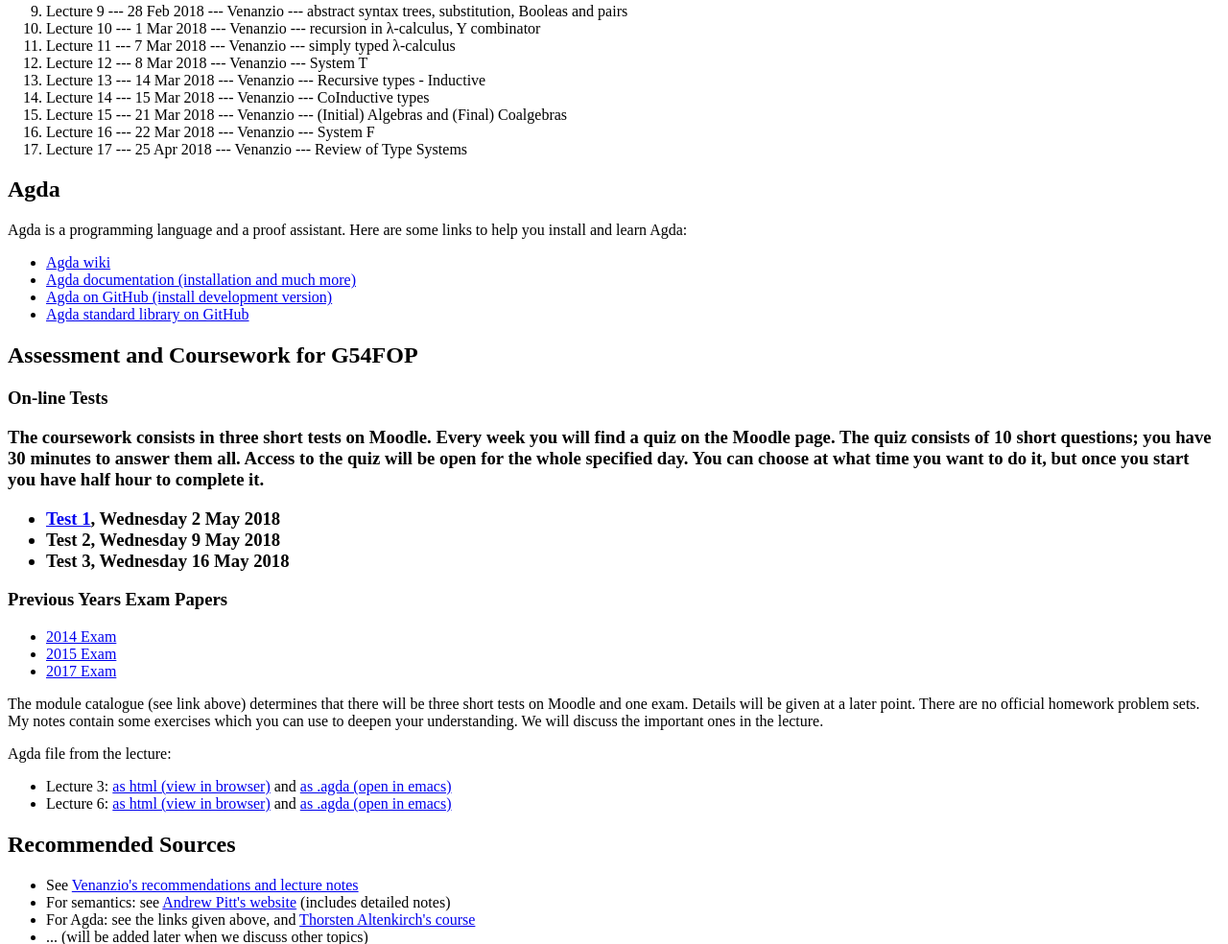
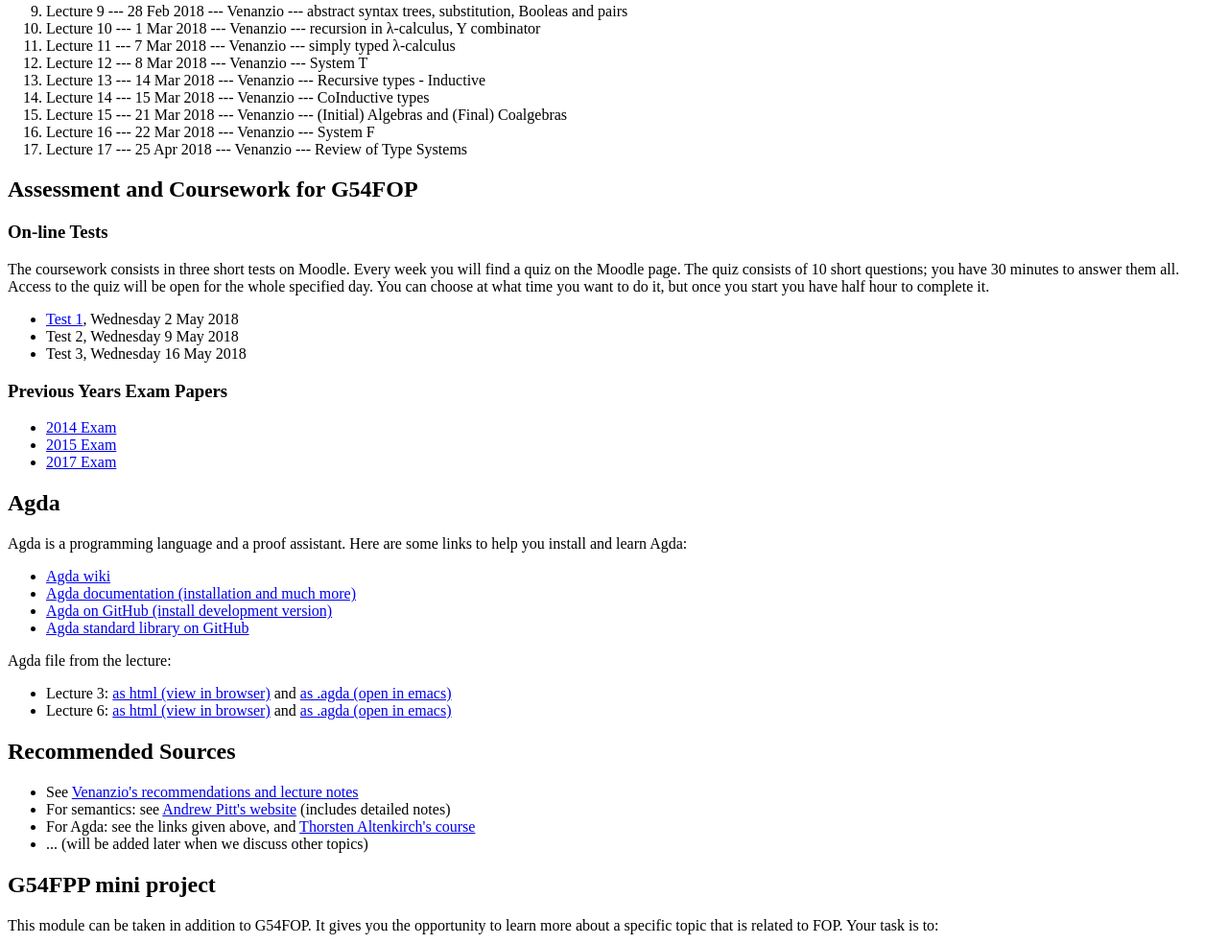
Before and after one commit to nicolaikraus/FOP2018, a plain HTML site: page index.html in a window 1280 px wide. Shown: the part 774-1758 px from the top of the page at 96% size. Drawn offline with Linux system fonts and the light colour scheme.

Commit message:
small correction to assessment section

```diff
--- a/index.html
+++ b/index.html
@@ -81,18 +81,9 @@ Log of the lecture:
 <li> Lecture 17 --- 25 Apr 2018 --- Venanzio --- Review of Type Systems
 </ol>
 
-<h2>Agda</h2>
-Agda is a programming language and a proof assistant.
-Here are some links to help you install and learn Agda:
-<ul>
-<li><a href="http://wiki.portal.chalmers.se/agda/pmwiki.php">Agda wiki</a></li>
-<li><a href="http://agda.readthedocs.io/en/latest/getting-started/index.html">Agda documentation (installation and much more)</a></li>
-<li><a href="https://github.com/agda/agda">Agda on GitHub (install development version)</a></li>
-<li><a href="https://github.com/agda/agda-stdlib">Agda standard library on GitHub</a></li>
-</ul>
 
 <h2>Assessment and Coursework for G54FOP</h2>
-  <h3>On-line Tests<h3>
+  <h3>On-line Tests</h3>
     The coursework consists in three short tests on Moodle.
     Every week you will find a quiz on the Moodle page.
     The quiz consists of 10 short questions; you have 30 minutes to answer them all.
@@ -109,15 +100,16 @@ Here are some links to help you install and learn Agda:
     <li><a href="exam_g54fop_2015.pdf">2015 Exam</a>
     <li><a href="exam_g54fop_2017.pdf">2017 Exam</a>
   </ul>
-<p>
-The module catalogue (see link above) determines that there will be three short tests on Moodle and one exam.
-Details will be given at a later point.
 
-There are no official homework problem sets.
-My notes contain some exercises which you can use to deepen your understanding.
-We will discuss the important ones in the lecture.
-</p>
-
+<h2>Agda</h2>
+Agda is a programming language and a proof assistant.
+Here are some links to help you install and learn Agda:
+<ul>
+<li><a href="http://wiki.portal.chalmers.se/agda/pmwiki.php">Agda wiki</a></li>
+<li><a href="http://agda.readthedocs.io/en/latest/getting-started/index.html">Agda documentation (installation and much more)</a></li>
+<li><a href="https://github.com/agda/agda">Agda on GitHub (install development version)</a></li>
+<li><a href="https://github.com/agda/agda-stdlib">Agda standard library on GitHub</a></li>
+</ul>
 
 Agda file from the lecture:
 <ul>
```
